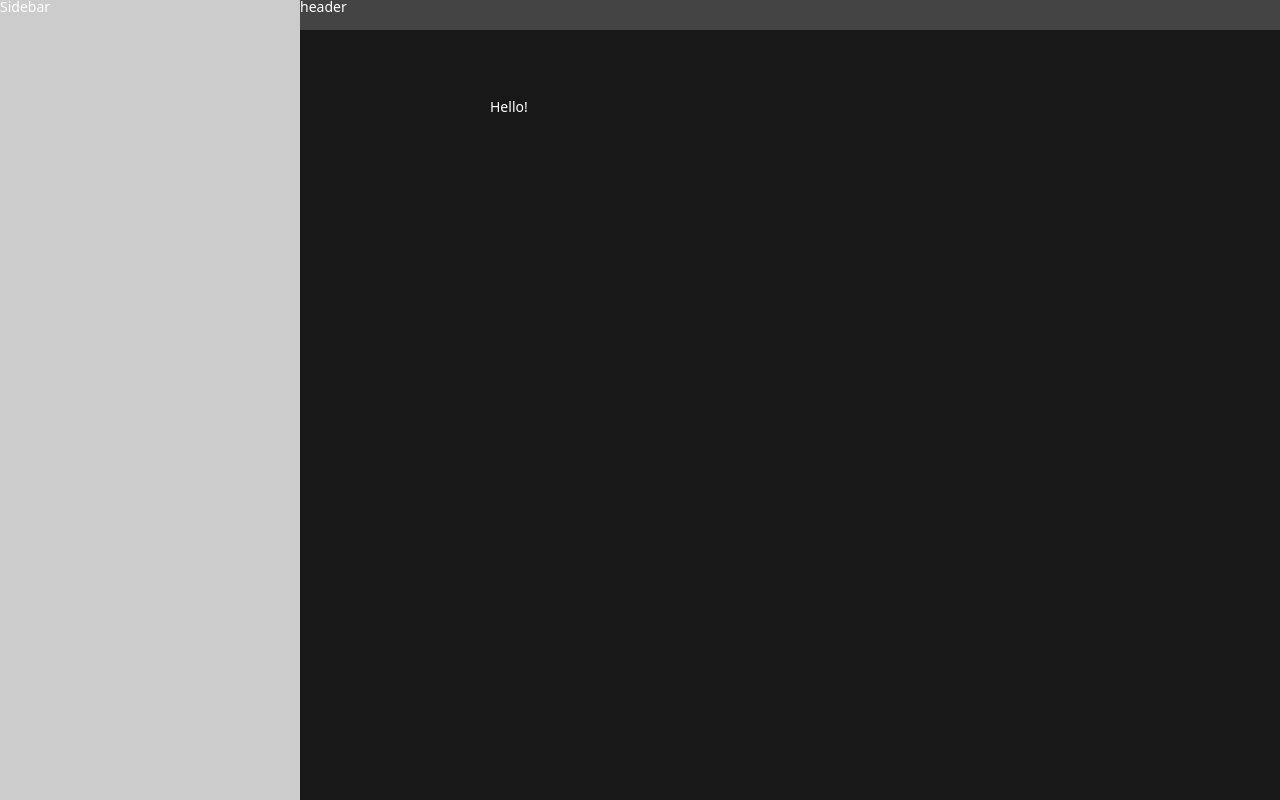
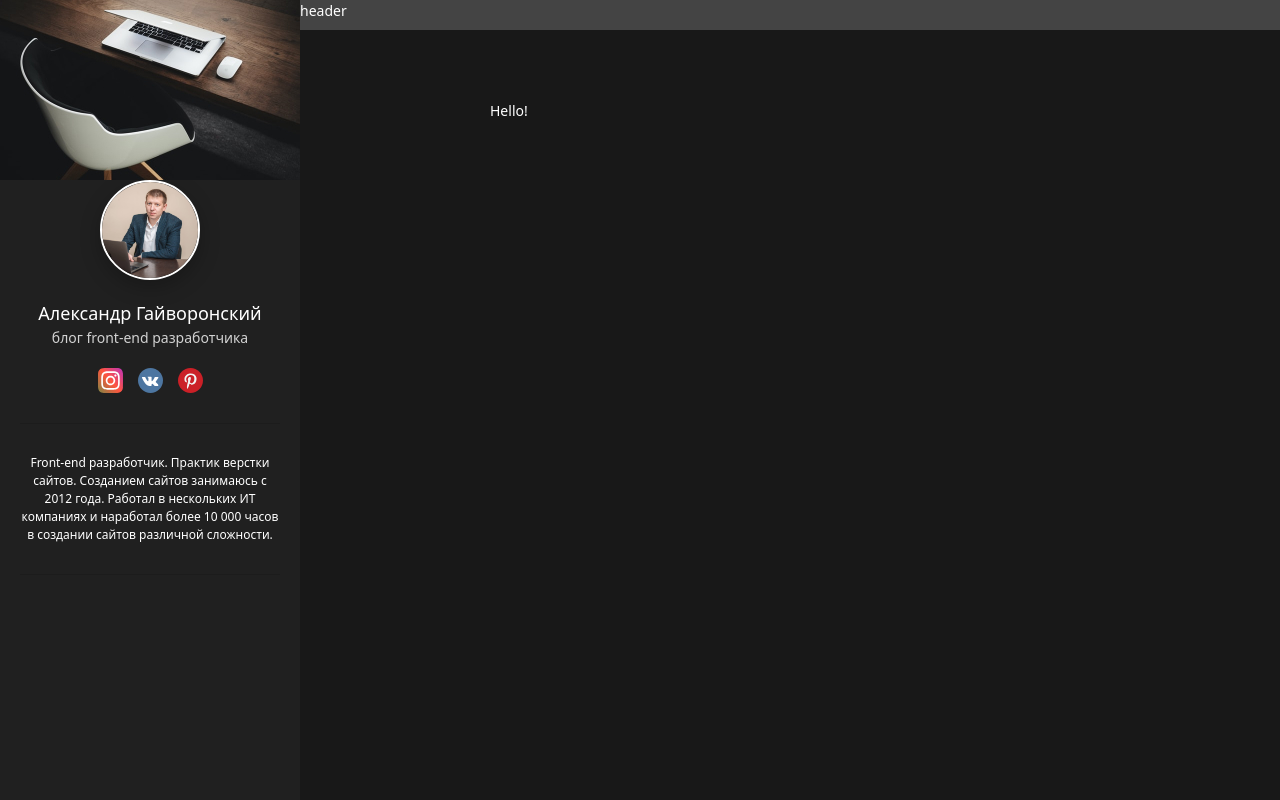
Before and after one commit to lawits/personal-blog, a website: page src/index.html in a window 1280 px wide. Drawn offline with nearby package versions, Linux system fonts and the light colour scheme; files that its build step writes are made by us from their sources.

Commit message:
created a profile for sidebar and social

```diff
--- /dev/null
+++ b/src/assets/scss/blocks/profile.scss
@@ -0,0 +1,30 @@
+.profile__avatar{
+  display: block;
+  width: 100px;
+  height: 100px;
+  margin: 0 auto 2rem;
+
+  border: 2px solid $white;
+  box-shadow: 0 7px 20px rgba(0, 0, 0, .25);
+  border-radius: 50%;
+}
+.profile__name{
+  font-size: 1.8rem;
+  text-align: center;
+}
+.profile__prof{
+  font-size: 1.4rem;
+  font-weight: 300;
+  text-align: center;
+  color: #D2D2D2;
+  margin-bottom: 2rem;
+}
+.profile__text{
+  margin: 3rem 0;
+  padding: 3rem 0;
+  font-size: 1.2rem;
+  text-align: center;
+
+  border-top: 1px solid #1C1C1C;
+  border-bottom: 1px solid #1C1C1C;
+}
--- a/src/assets/scss/blocks/sidebar.scss
+++ b/src/assets/scss/blocks/sidebar.scss
@@ -2,10 +2,24 @@
   width: $sidebar-width;
   height: 100vh;
 
-  background-color: #ccc;
+  background-color: $primary;
 
   position: fixed;
   top: 0;
   left: 0;
   z-index: $z-index-sidebar;
 }
+
+.sidebar__header{
+  height: 180px;
+  background-color: $secondary;
+}
+.sidebar__header-img{
+  display: block;
+  width: 100%;
+  height: 100%;
+  object-fit: cover;
+}
+.sidebar__content{
+  padding: 0 2rem;
+}
--- /dev/null
+++ b/src/assets/scss/blocks/social.scss
@@ -0,0 +1,7 @@
+.social{
+  display: flex;
+  justify-content: center;
+}
+.social__item{
+  margin: 0 .75rem;
+}
--- a/src/assets/scss/style.scss
+++ b/src/assets/scss/style.scss
@@ -16,6 +16,7 @@ body {
     background-color: #181818;
     font-family: system-ui,-apple-system,"Segoe UI",Roboto,"Helvetica Neue",Arial,"Noto Sans","Liberation Sans",sans-serif,"Apple Color Emoji","Segoe UI Emoji","Segoe UI Symbol","Noto Color Emoji";
     font-size: 1.4rem;
+    line-height: 1.5;
     color: $white;
 }
 
@@ -24,3 +25,5 @@ body {
 @import "blocks/sidebar";
 @import "blocks/main";
 @import "blocks/container.scss";
+@import "blocks/profile";
+@import "blocks/social";
--- a/src/partials/sidebar.html
+++ b/src/partials/sidebar.html
@@ -1,3 +1,35 @@
 <aside class="sidebar">
-  Sidebar
+  <div class="sidebar__header">
+    <img class="sidebar__header-img" img src="assets/images/sidebar/sidebar-header.jpg" alt="">
+  </div>
+  <div class="sidebar__content">
+    <div class="profile">
+      <img class="profile__avatar" src="assets/images/sidebar/1.jpg" alt="">
+      <div class="profile__name">Александр Гайворонский</div>
+      <div class="profile__prof">блог front-end разработчика</div>
+
+      <ul class="social">
+        <li class="social__item">
+          <a class="social__link" href="" target="_blank">
+            <img class="social__icon" src="assets/images/social-icons/instagram.svg" alt="Александр Гайворронский instagram">
+          </a>
+        </li>
+        <li class="social__item">
+          <a class="social__link" href="" target="_blank">
+            <img class="social__icon" src="assets/images/social-icons/vk.svg" alt="Александр Гайворронский vk">
+          </a>
+        </li>
+        <li class="social__item">
+          <a class="social__link" href="" target="_blank">
+            <img class="social__icon" src="assets/images/social-icons/pinterest.svg" alt="Александр Гайворронский pinterest">
+          </a>
+        </li>
+      </ul>
+
+      <div class="profile__text">
+        Front-end разработчик. Практик верстки сайтов. Созданием сайтов занимаюсь с 2012 года. Работал в нескольких ИТ компаниях и наработал более 10 000 часов в создании сайтов различной сложности.
+      </div>
+    </div>
+  </div>
+  <div class="sidebar__footer"></div>
 </aside>
```
Also changed, not shown: dist/assets/css/style.min.css, dist/assets/images/sidebar/1.jpg (added), dist/assets/images/sidebar/sidebar-header.jpg (added), dist/assets/images/social-icons/instagram.svg (added), dist/assets/images/social-icons/pinterest.svg (added), dist/assets/images/social-icons/vk.svg (added), dist/index.html, src/assets/images/sidebar/1.jpg (added), src/assets/images/sidebar/sidebar-header.jpg (added), src/assets/images/social-icons/instagram.svg (added), src/assets/images/social-icons/pinterest.svg (added), src/assets/images/social-icons/vk.svg (added), src/assets/scss/blocks/header.scss (line endings or trailing spaces), 3 other files.
